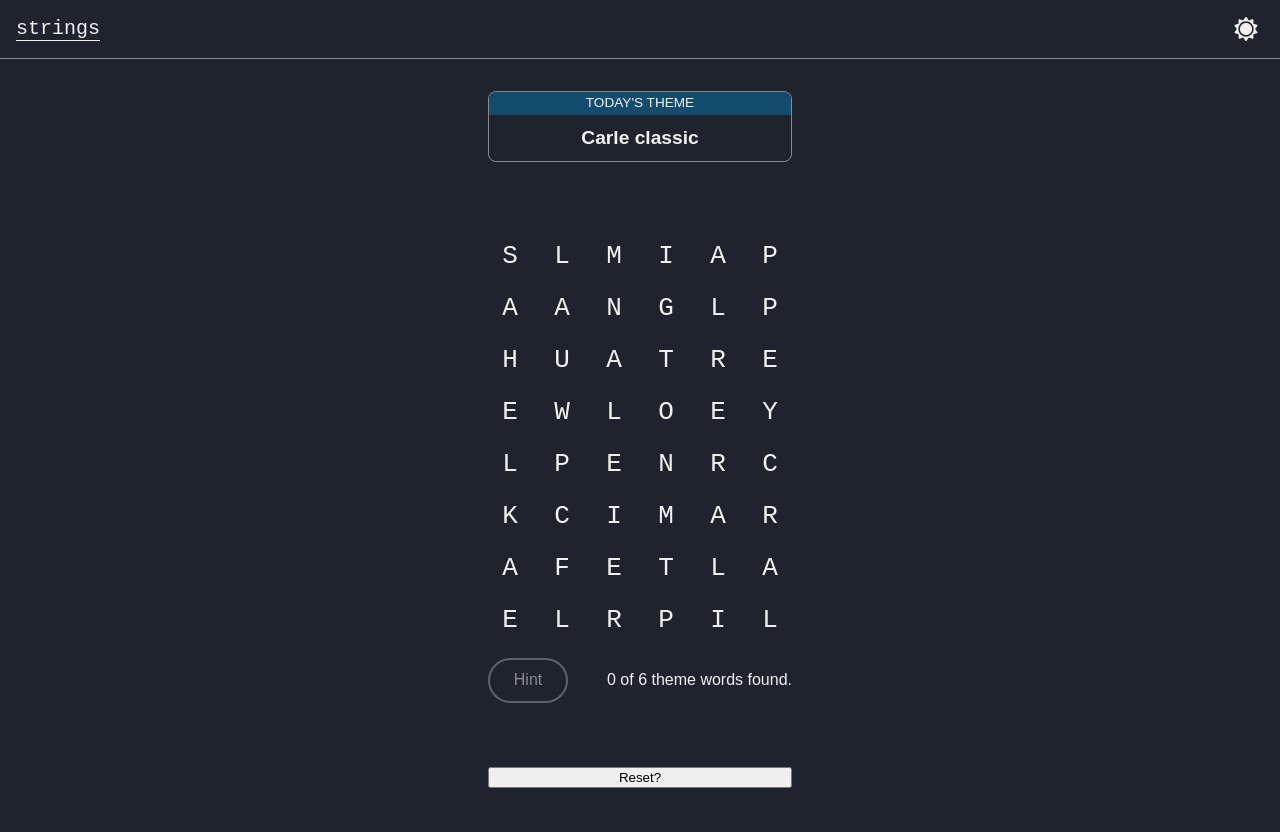
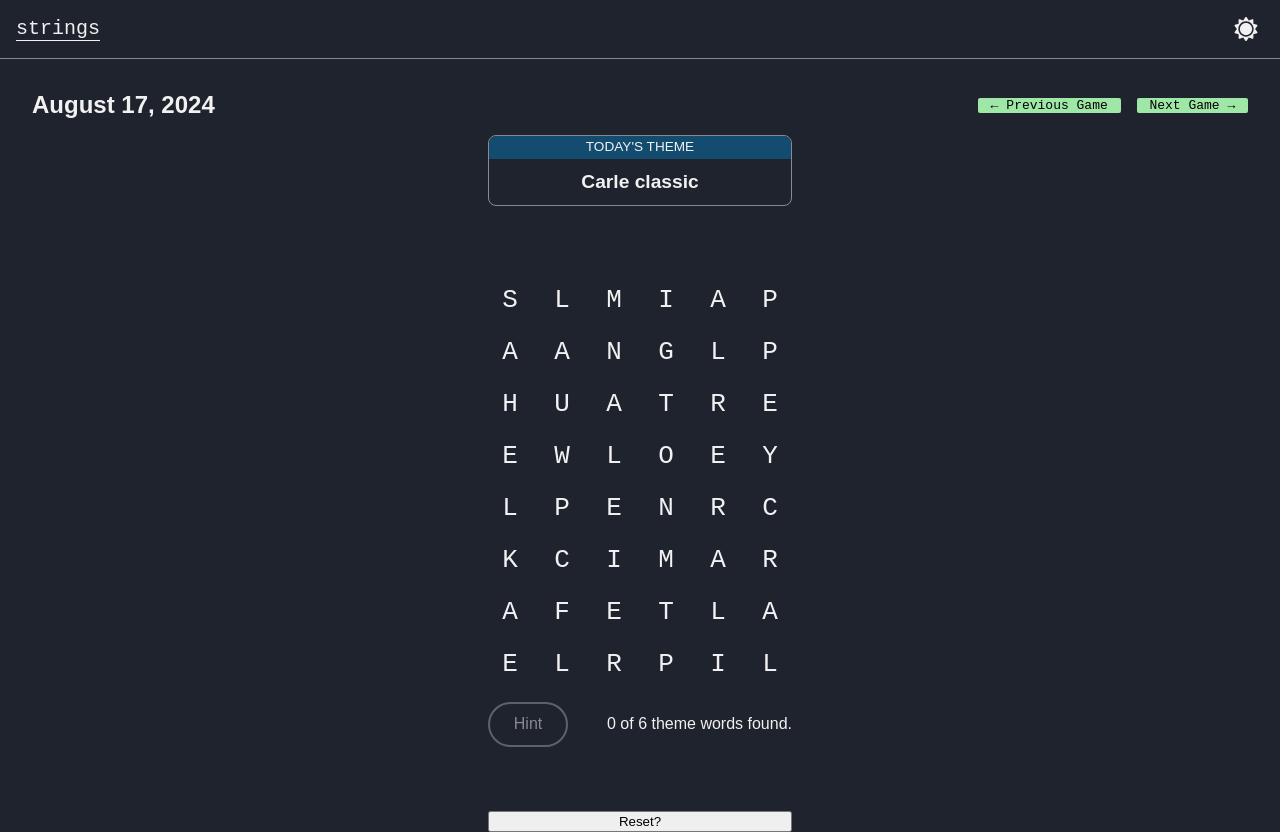
Before and after one commit to tylertierney/strands, a React (Vite) app: page /games/193 in a window 1280 px wide. Before the commit the page ends 800 px from the top, so only its background shows below. Built offline with nearby package versions, Linux system fonts and the light colour scheme.

Commit message:
adding hint features

```diff
--- a/src/components/Board/Board.tsx
+++ b/src/components/Board/Board.tsx
@@ -20,6 +20,7 @@ interface Props {
   onConfirm?: (e: DrawEvent) => void
   foundThemeStrands: Strand[]
   foundSpangram: Strand
+  hintStrand: Strand
 }
 
 export default function Board({
@@ -28,6 +29,7 @@ export default function Board({
   onConfirm,
   foundThemeStrands,
   foundSpangram,
+  hintStrand,
 }: Props) {
   const [currentStrand, setCurrentStrand] = useState<Strand>([])
 
@@ -101,8 +103,6 @@ export default function Board({
     if (!coords) return
     const [row, col] = coords
 
-    console.log(coords)
-
     const hasDraggedFromAnotherNode =
       draggingFrom?.row !== row || draggingFrom?.col !== col
 
@@ -170,6 +170,11 @@ export default function Board({
             strand = foundSpangram
           }
 
+          if (isCoordInStrand(row, col, hintStrand)) {
+            strandType = 'hint'
+            strand = hintStrand
+          }
+
           if (isCoordInStrand(row, col, currentStrand)) {
             strandType = 'currentStrand'
             strand = currentStrand
--- a/src/components/Board/Letter/Letter.module.scss
+++ b/src/components/Board/Letter/Letter.module.scss
@@ -41,6 +41,11 @@
 
   &.spangram {
     background-color: var(--spangram);
+  }
+
+  &.hint {
+    background-color: transparent;
+    border: 2px dotted #1a7fa0;
   }
 
   &.highlighted {
@@ -126,12 +131,12 @@
 
   40% {
     outline-offset: 4px;
-    outline: 4px solid var(--current-strand);
+    outline: 2px solid var(--current-strand);
   }
 
   100% {
     outline-offset: 4px;
-    outline: 4px solid var(--current-strand);
+    outline: 2px solid var(--current-strand);
   }
 }
 
@@ -145,7 +150,7 @@
   }
 
   8% {
-    scale: 1.1;
+    scale: 1.02;
   }
 
   10% {
--- a/src/components/Board/Letter/Letter.tsx
+++ b/src/components/Board/Letter/Letter.tsx
@@ -3,7 +3,12 @@ import { type Strand } from '../../../models/models'
 import { getConnectorPositions } from '../../../utils'
 import styles from './Letter.module.scss'
 
-export type StrandType = undefined | 'themeWord' | 'spangram' | 'currentStrand'
+export type StrandType =
+  | undefined
+  | 'themeWord'
+  | 'spangram'
+  | 'currentStrand'
+  | 'hint'
 
 interface Props extends ButtonHTMLAttributes<HTMLButtonElement> {
   row: number
--- a/src/components/GamePage/GamePage.module.scss
+++ b/src/components/GamePage/GamePage.module.scss
@@ -1,3 +1,35 @@
+.header {
+  display: flex;
+  flex-direction: column;
+  padding: 0 2rem 1rem 2rem;
+
+  .date {
+    margin: 0rem 0 0.75rem 0;
+  }
+
+  .gameLinks {
+    display: flex;
+    justify-content: space-between;
+    align-items: center;
+
+    .gameLink {
+      display: flex;
+      align-items: center;
+      gap: 0.5rem;
+
+      background-color: #9fe7a7;
+      padding: 0 0.8rem;
+      color: black;
+      border-radius: 2px;
+      font-family: monospace;
+
+      &:hover {
+        opacity: 0.8;
+      }
+    }
+  }
+}
+
 .content {
   display: flex;
   flex-direction: column;
@@ -27,6 +59,22 @@
     align-items: center;
     justify-content: space-between;
     margin-bottom: 3rem;
+  }
+}
+
+@media only screen and (min-width: 800px) {
+  .header {
+    flex-direction: row;
+    align-items: center;
+    justify-content: space-between;
+
+    .date {
+      margin: 0;
+    }
+
+    .gameLinks {
+      gap: 1rem;
+    }
   }
 }
 
--- a/src/components/GamePage/GamePage.tsx
+++ b/src/components/GamePage/GamePage.tsx
@@ -1,4 +1,4 @@
-import { useLoaderData } from 'react-router-dom'
+import { Link, useLoaderData } from 'react-router-dom'
 import { useEffect, useState } from 'react'
 import { type Game, type Strand } from '../../models/models'
 import { matchStrands } from '../../utils'
@@ -23,8 +23,15 @@ interface Display {
 }
 
 export default function GamePage() {
-  const { startingBoard, clue, themeCoords, spangramCoords, solutions, id } =
-    useLoaderData() as Game
+  const {
+    startingBoard,
+    clue,
+    themeCoords,
+    spangramCoords,
+    solutions,
+    id,
+    printDate,
+  } = useLoaderData() as Game
   const [currentWord, setCurrentWord] = useState('')
   const [foundWords, setFoundWords] = useState<FoundWords>({
     themeWords: [],
@@ -37,6 +44,7 @@ export default function GamePage() {
     animation: '',
     color: '',
   })
+  const [hintStrand, setHintStrand] = useState<Strand>([])
 
   const setDisplayAfterTimeout = (res: Display) => {
     setTimeout(() => {
@@ -172,11 +180,41 @@ export default function GamePage() {
     ((foundWords.other.length - foundWords.hintsUsed * 3) / 3) * 100
   )
 
-  console.log(hintPercentage)
+  const handleHintClick = () => {
+    const filtered = Object.keys(themeCoords).filter(
+      (word) => !foundWords.themeWords.includes(word)
+    )
+
+    const randomThemeWord = filtered[~~(Math.random() * filtered.length)]
+
+    const strand = themeCoords[randomThemeWord]
+
+    setFoundWords((prev) => ({
+      ...prev,
+      hintsUsed: prev.hintsUsed + 1,
+    }))
+    setHintStrand(strand)
+  }
 
   return (
     <>
-      {/* <Navbar /> */}
+      <div className={styles.header}>
+        <h2 className={styles.date}>
+          {new Date(printDate).toLocaleDateString('en-us', {
+            month: 'long',
+            day: 'numeric',
+            year: 'numeric',
+          })}
+        </h2>
+        <div className={styles.gameLinks}>
+          <Link className={`hoverable-link ${styles.gameLink}`} to={`home`}>
+            <span>&larr;</span> Previous Game
+          </Link>
+          <Link className={`hoverable-link ${styles.gameLink}`} to={`home`}>
+            Next Game &rarr;
+          </Link>
+        </div>
+      </div>
       <div className={styles.content}>
         <Clue clue={clue} />
         {currentWord ? (
@@ -200,16 +238,12 @@ export default function GamePage() {
           onConfirm={handleConfirm}
           foundThemeStrands={foundThemeStrands}
           foundSpangram={foundSpangram}
+          hintStrand={hintStrand}
         />
         <div className={styles.boardFooter}>
           <HintButton
             percentage={hintPercentage}
-            onClick={() =>
-              setFoundWords((prev) => ({
-                ...prev,
-                hintsUsed: prev.hintsUsed + 1,
-              }))
-            }
+            onClick={handleHintClick}
             disabled={hintPercentage < 100}
           >
             Hint
--- a/src/index.scss
+++ b/src/index.scss
@@ -9,7 +9,7 @@ body {
   --half-letter-height: calc(var(--letter-height) / 2);
   --connector-width: calc(var(--letter-height) / 3.5);
   --diagonal-connector-length: calc(
-    calc(var(--letter-height) + var(--letter-gap)) * sqrt(2)
+    calc(var(--letter-height) + var(--letter-gap)) * sqrt(2) - 8px
   );
 
   --text-color: rgb(241, 241, 241);
@@ -43,3 +43,17 @@ body {
   display: flex;
   flex-direction: column;
 }
+
+a.hoverable-link {
+  transition: 0.1s ease-in-out;
+  cursor: pointer;
+  text-decoration: none;
+  color: inherit;
+}
+
+@media (hover) {
+  a.hoverable-link:hover {
+    opacity: 0.7;
+    translate: 0 -2px;
+  }
+}
```
